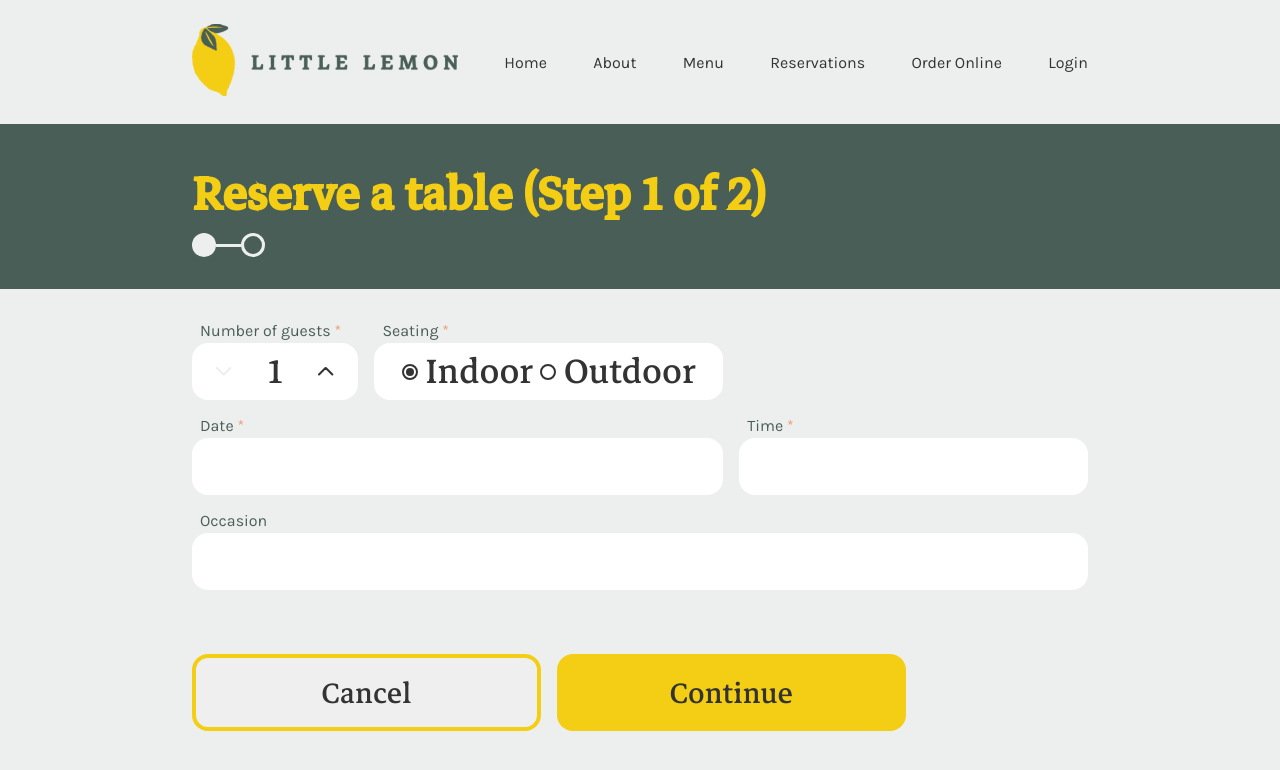
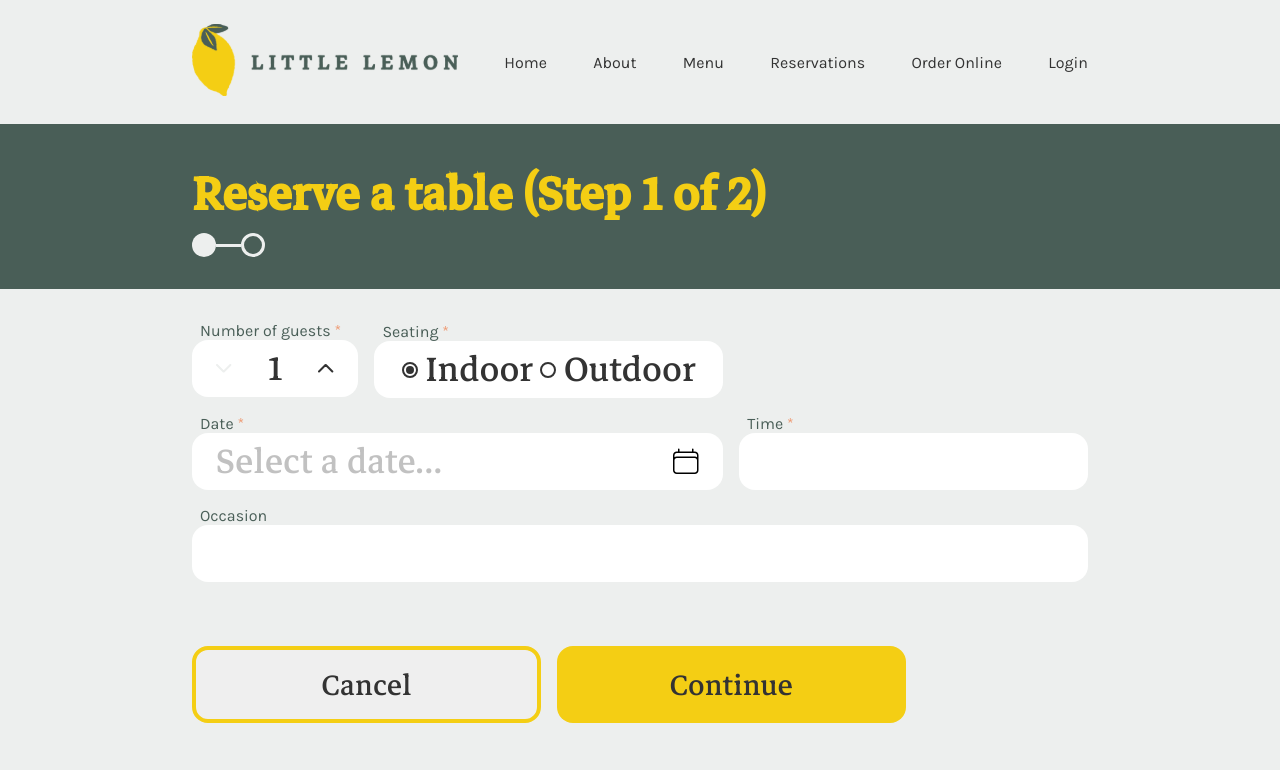
Before and after one commit to alexgqh/Capstone-Project, a React (Vite) app: page / in a window 1280 px wide. Both pictures are taken after a click on the button "Reserve a table". Shown: the top 770 px of the page. Built offline with nearby package versions, Linux system fonts and the light colour scheme.

Commit message:
Began working on the CalendarInput component. Split the mask's darkening effect into a separate class.

```diff
--- /dev/null
+++ b/src/components/calendarInput.jsx
@@ -0,0 +1,50 @@
+import IconCalendar from '../assets/icon-calendar.svg';
+import InputBase from './inputBase';
+import { useState, useRef } from 'react';
+
+const CalendarInput = ({ id, caption, placeholder, bookingThresholdDays = 30 }) => {
+  const [expanded, setExpanded] = useState(false);
+  const [dateSelected, setDateSelected] = useState(null);
+
+  const dropdownRef = useRef();
+
+  const handleClick = (e) => {
+    if (!dropdownRef.current) {
+      setExpanded(prev => !prev);
+    } else {
+      if (!dropdownRef.current.contains(e.target)) {
+        setExpanded(false);
+      }
+    }
+  }
+
+  const dateOrPlaceholder = () => {
+    if (dateSelected) {
+      return <p className="input-font">{dateSelected}</p>
+    } else {
+      return <p className="input-font input-placeholder">{placeholder}</p>
+    }
+  }
+
+  function renderDropdown() {
+    return (
+      <div className="input-calendar-dropdown" ref={dropdownRef}>
+        &lt; January &gt;
+      </div>
+    );
+  }
+
+  return (
+  <>
+    {expanded && <div className="fullscreen-mask" />}
+    <InputBase id={id} className="input-calendar-base" caption={caption} onClick={handleClick} onBlur={() => setExpanded(false)} style={expanded ? {zIndex: "1000"} : {}}>
+      <span className="input-calendar">
+        {dateOrPlaceholder()}
+        <img src={IconCalendar} alt="Calendar icon"/>
+      </span>
+      {expanded && renderDropdown()}
+    </InputBase>
+  </>);
+}
+
+export default CalendarInput;
--- a/src/components/confirm.jsx
+++ b/src/components/confirm.jsx
@@ -33,7 +33,7 @@ const Confirm = ({ title, message, onCancel, onConfirm, confirmIsCTA = true, opt
   }, []);
 
   return (
-    <div className="confirm-mask">
+    <div className="fullscreen-mask confirm-layout">
       <form className="confirm-box padding-inline" ref={mainWindowArea}>
         <h1 className="color-charcoal">{title}</h1>
         <p className="color-charcoal">{message}</p>
--- a/src/components/inputBase.jsx
+++ b/src/components/inputBase.jsx
@@ -5,7 +5,7 @@ const FocusContext = createContext();
 
 export const useIsFocused = () => useContext(FocusContext);
 
-const InputBase = ({ id, children, caption, style, onFocus, onKeyDown, isRequired = true }) => {
+const InputBase = ({ id, className, children, caption, style, onFocus, onBlur, onKeyDown, onClick, isRequired = true }) => {
   const [isFocused, setIsFocused] = useState(false);
 
   const renderRequiredAstrisk = () => {
@@ -18,21 +18,36 @@ const InputBase = ({ id, children, caption, style, onFocus, onKeyDown, isRequire
     setIsFocused(true);
     onFocus?.();
   }
+  const handleBlur = () => {
+    setIsFocused(false);
+    onBlur?.();
+  }
   const handleKeyDown = (e) => {
     if (onKeyDown) {
       onKeyDown(e);
     }
   }
 
+  function getClassName() {
+    let ret = "input-box";
+    if (isFocused) ret += " input-focus";
+    if (className) ret += ` ${className}`;
+    return ret;
+  }
+
+  const fieldID = id + "-field";
+
   return (
     <FocusContext.Provider value={isFocused}>
       <div id={id} className="input-container" style={style}>
-        <p className="input-caption color-green">{caption}{renderRequiredAstrisk()}</p>
+        <label className="input-caption color-green" htmlFor={fieldID}>{caption}{renderRequiredAstrisk()}</label>
         <div
-          className={`input-box${isFocused ? " input-focus" : ""}`}
+          id={fieldID}
+          className={getClassName()}
           onFocus={handleFocus}
-          onBlur={() => setIsFocused(false)}
+          onBlur={handleBlur}
           onKeyDown={handleKeyDown}
+          onClick={onClick}
           tabIndex={0}
         >
           {children}
--- a/src/components/reserve.jsx
+++ b/src/components/reserve.jsx
@@ -3,6 +3,7 @@ import ReserveBanner from './reserveBanner'
 import InputBase from "./inputBase"
 import NumberInput from './numberInput'
 import RadioInput from './radioInput'
+import CalendarInput from "./calendarInput"
 import Button from './button'
 import { usePage } from "../global/pageContext"
 
@@ -15,7 +16,7 @@ const Reserve = () => {
       <>
         <NumberInput id="input-nr-guests" caption="Number of guests" min={1} max={30} def={1} />
         <RadioInput id="input-seating" caption="Seating" options={["Indoor","Outdoor"]} />
-        <InputBase id="input-date" caption="Date" />
+        <CalendarInput id="input-date" caption="Date" placeholder="Select a date..." />
         <InputBase id="input-time" caption="Time" />
         <InputBase id="input-occasion" caption="Occasion" isRequired={false} />
       </>
--- a/src/index.css
+++ b/src/index.css
@@ -199,6 +199,16 @@ input[type=number] {
   height: 100vh;
 }
 
+.fullscreen-mask {
+  cursor: default;
+  position: fixed;
+  top: 0px;
+  left: 0px;
+  height: 100vh;
+  width: 100vw;
+  background-color: var(--color-mask);
+}
+
 /*----------DEFINE VERTICAL LAYOUT-----------*/
 
 #root {
--- a/src/styles/confirm.css
+++ b/src/styles/confirm.css
@@ -1,9 +1,4 @@
-.confirm-mask {
-  position: fixed;
-  height: 100vh;
-  width: 100vw;
-  background-color: hsl(from var(--color-highlight-2) h s l / 0.5);
-
+.confirm-layout {
   display: flex;
   justify-content: center;
   align-items: center;
--- a/src/styles/input.css
+++ b/src/styles/input.css
@@ -21,6 +21,11 @@ input[type="number"] {
   font-weight: normal;
   font-size: 48px;
   color: var(--color-highlight-2);
+}
+
+.input-placeholder {
+  color: hsl(from var(--color-highlight-2) h s l / 0.3);
+  user-select: none;
 }
 
 .input-focus {
@@ -88,3 +93,27 @@ input[type="number"] {
   border-radius: 50%;
   background-color: var(--color-highlight-2);
 }
+
+.input-calendar-base {
+  cursor: pointer;
+  position: relative;
+}
+.input-calendar {
+  cursor: inherit;
+  display: flex;
+  justify-content: space-between;
+}
+.input-calendar-dropdown {
+  cursor: default;
+  width: 250px;
+  height: 250px;
+  border-radius: 0px 0px 16px 16px;
+  background: white;
+  border: 4px solid var(--color-highlight-1);
+  border-top: none;
+  position: absolute;
+  top: 100%;
+  right: 16px;
+  margin-top: 2px;
+  z-index: 1000;
+}
--- a/src/styles/variables.css
+++ b/src/styles/variables.css
@@ -11,4 +11,5 @@
   --color-highlight-1: #edefee;
   --color-highlight-2: #333333;
   --color-text-highlight: #3367D1;
+  --color-mask: hsl(from var(--color-highlight-2) h s l / 0.5);
 }
```
Also changed, not shown: src/assets/icon-calendar.svg (added).
